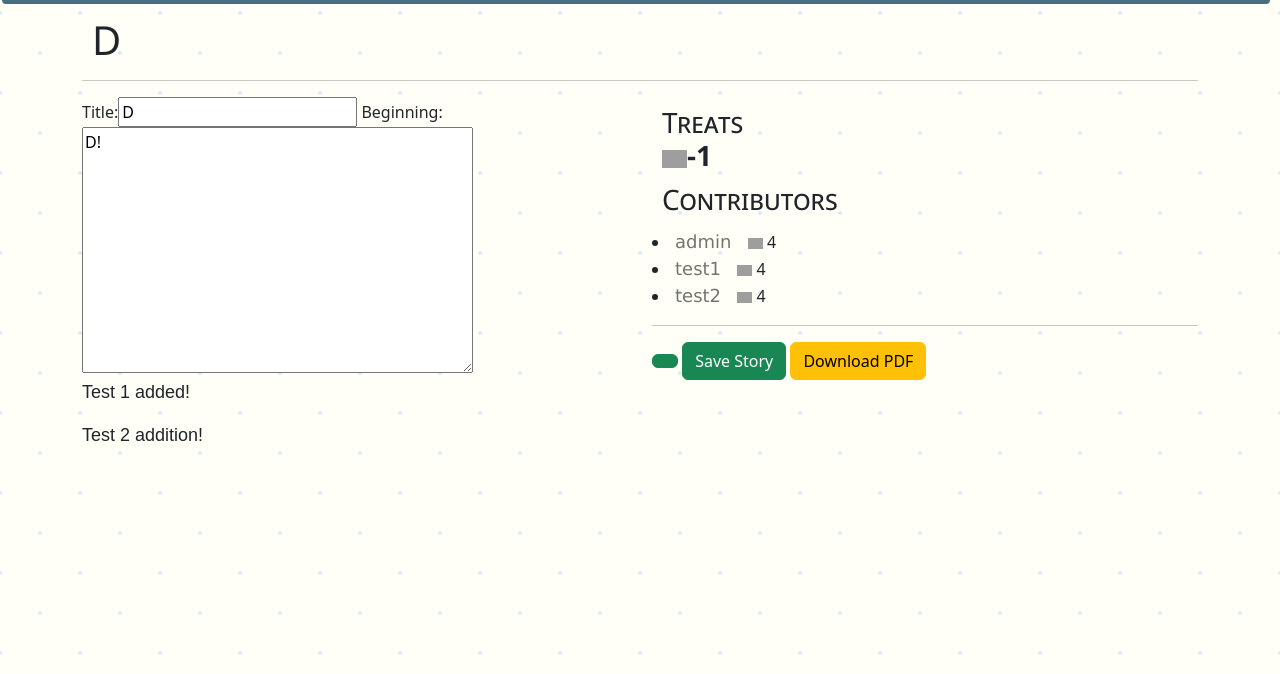
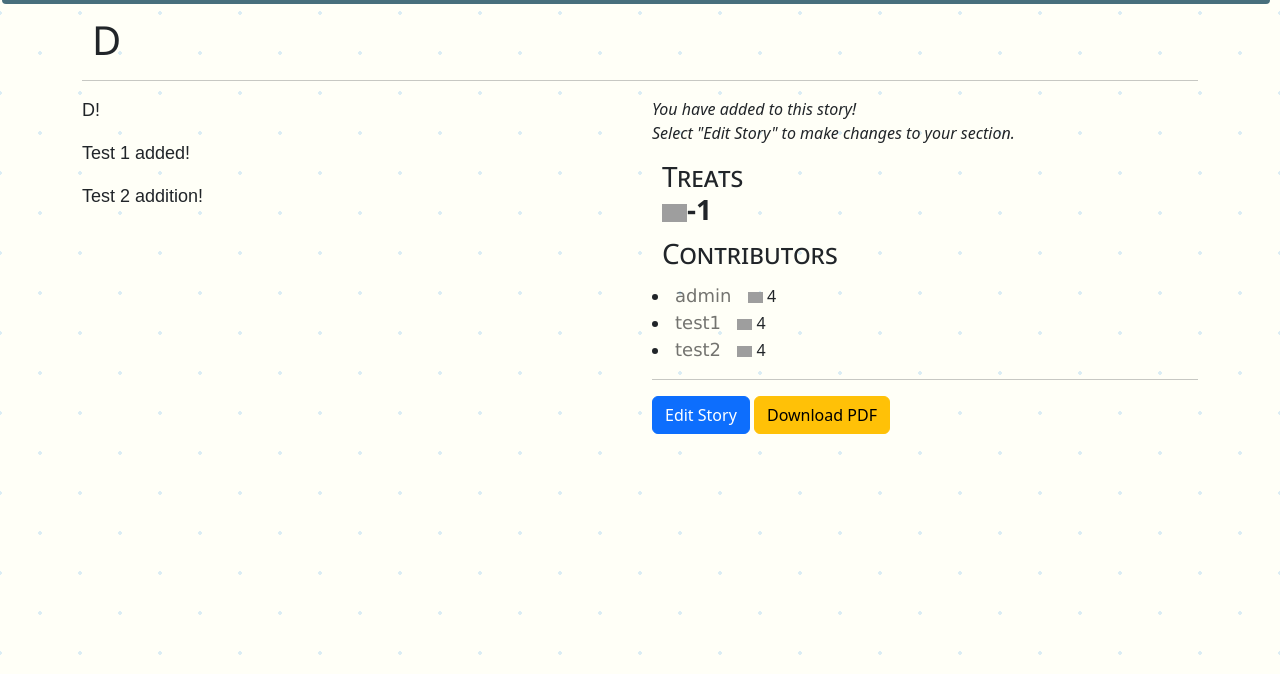
Before and after one commit to jonathanramanujam/ShaggyDogTale, a Django app: page /shaggydogtale/view/10 in a window 1280 px wide. Shown: the part 67-741 px from the top of the page. Run offline with Django 3.2, Linux system fonts and the light colour scheme; a user stored in the database is signed in; data comes from the database, SQL or seed files in the repository; both versions use the stored data as it was after the commit; some web fonts are replaced; grey boxes are pictures that could not be loaded.

Commit message:
More style updates

```diff
--- a/sdt_site/shaggydogtale/forms.py
+++ b/sdt_site/shaggydogtale/forms.py
@@ -2,16 +2,19 @@ from django import forms
 from .models import Story, Vote
 
 class BeginningForm(forms.ModelForm):
+    beginning = forms.CharField(widget=forms.Textarea(attrs={'cols': 60, 'rows': 10,}), label='')
     class Meta:
         model = Story
         fields = ["title", "beginning"]
 
 class MiddleForm(forms.ModelForm):
+    middle = forms.CharField(widget=forms.Textarea(attrs={'cols': 60, 'rows': 10}), label='')
     class Meta:
         model = Story
         fields = ["middle"]
 
 class EndForm(forms.ModelForm):
+    end = forms.CharField(widget=forms.Textarea(attrs={'cols': 60, 'rows': 10}), label='')
     class Meta:
         model = Story
         fields = ["end"]
--- a/sdt_site/shaggydogtale/templates/shaggydogtale/create.html
+++ b/sdt_site/shaggydogtale/templates/shaggydogtale/create.html
@@ -3,13 +3,12 @@
 <div class="container">
     <div class="row">
         <div class="col">
-            <h2>Create Page</h2>
+            <h1 class="page-title">Create a Tale</h1>
             <hr>
-            User_ID: {{user.id}}
             <form method="POST">
                 {% csrf_token %}
                 <table>
-                    {{beginningForm.as_table}}
+                    {{beginningForm.as_p}}
                 </table>
                 <tr>
                     <button class="btn btn-primary" type="submit">Save Story</button>
--- a/sdt_site/shaggydogtale/templates/shaggydogtale/view.html
+++ b/sdt_site/shaggydogtale/templates/shaggydogtale/view.html
@@ -11,10 +11,10 @@
         <div class="col">
             {% comment %} if user contributed, add a form for their contribution {% endcomment %}
             {% if userContribution %}
-                {% if userContribution.section == 'b' %}
-                    <form method="POST" id="storyForm">
+                {% if userContribution.section == 'b' and editMode %}
+                    <form method="POST" id="storyForm" class="story-block">
                         {% csrf_token %}
-                        {{form.as_table}}
+                        {{form.as_p}}
                     </form>
                 {% else %}
                     {% if contributions.count == 3 %}
@@ -24,10 +24,10 @@
                     {% endif %}
                 {% endif %}
 
-                {% if userContribution.section == 'm' %}
-                    <form method="POST" id="storyForm">
+                {% if userContribution.section == 'm' and editMode %}
+                    <form method="POST" id="storyForm" class="story-block">
                         {% csrf_token %}
-                        {{form.as_table}}
+                        {{form.as_p}}
                     </form>
                 {% else %}
                     {% if contributions.count == 3 %}
@@ -37,10 +37,10 @@
                     {% endif %}
                 {% endif %}
 
-                {% if userContribution.section == 'e' %}
-                <form method="POST" id="storyForm">
+                {% if userContribution.section == 'e' and editMode %}
+                <form method="POST" id="storyForm" class="story-block">
                     {% csrf_token %}
-                    {{form.as_table}}
+                    {{form.as_p}}
                 </form>
                 {% else %}
                     {% if contributions.count == 3 %}
@@ -52,23 +52,21 @@
 
             {% comment %} If user did not contribute {% endcomment %}
             {% else %}
-                <h2>{{story.title}}</h2>
-                <hr>
                 {% if contributions.count == 1 %}
                     <p class="story-text">{{storyBeginning}}</p>
                     {% if user.is_authenticated %}
-                        <form method="POST" id="storyForm">
+                        <form method="POST" id="storyForm" class="story-block">
                             {% csrf_token %}
-                            {{form.as_table}}
+                            {{form.as_p}}
                         </form>
                     {% endif %}
 
                 {% elif contributions.count == 2 %}
                     <p class="story-text">{{storyMiddle}}</p>
                     {% if user.is_authenticated %}
-                        <form method="POST" id="storyForm">
+                        <form method="POST" id="storyForm" class="story-block">
                             {% csrf_token %}
-                            {{form.as_table}}
+                            {{form.as_p}}
                         </form>
                     {% endif %}
 
@@ -77,20 +75,13 @@
                     <p class="story-text">{{story.middle}}</p>
                     <p class="story-text">{{story.end}}</p>
                 {% endif %}
-
-                {% if userVote.count == 0 %}
-                    <form method="POST">
-                        {% csrf_token %}
-                        <button class="btn btn-primary" name="Upvote" type="submit">Upvote</button>
-                    </form>
-                    <form method="POST">
-                        {% csrf_token %}
-                        <button class="btn btn-primary" name="Downvote" type="submit">Downvote</button>
-                    </form>
-                {% endif %}
             {% endif %}
         </div>
         <div class="col">
+            {% if userContribution %}
+                <p><i>You have added to this story!
+                <br>Select "Edit Story" to make changes to your section.</i></p>
+            {% endif %}
             <h3 class="page-title">
                 Treats
                 <div>
@@ -116,8 +107,26 @@
                 <li>None</li>
             {% endif %}
             <hr>
-            <button class="btn btn-success" type="submit"></button>
-            <button class="btn btn-success" form="storyForm" type="submit">Save Story</button>
+            {% if userContribution %}
+                {% if editMode %}
+                    <button class="btn btn-success" form="storyForm" type="submit">Save Story</button>
+                {% else %}
+                    <a href="{% url 'shaggydogtale:view' story.id True %}" class="btn btn-primary">Edit Story</a>
+                {% endif %}
+            {% else %}
+                {% if contributions.count == 3 and userVote.count == 0 %}
+                    <form method="POST">
+                        {% csrf_token %}
+                        <button class="btn btn-primary" name="Upvote" type="submit">Upvote</button>
+                    </form>
+                    <form method="POST">
+                        {% csrf_token %}
+                        <button class="btn btn-primary" name="Downvote" type="submit">Downvote</button>
+                    </form>
+                {% elif contributions.count < 3 and user.is_authenticated %}
+                    <button class="btn btn-success" form="storyForm" type="submit">Save Story</button>
+                {% endif %}
+            {% endif %}
             <a href="{% url 'shaggydogtale:print' story.id %}" class="btn btn-warning">Download PDF</a>
         </div>
     </div>
--- a/sdt_site/shaggydogtale/urls.py
+++ b/sdt_site/shaggydogtale/urls.py
@@ -9,6 +9,7 @@ urlpatterns = [
     path('contributed', views.Contributed, name="contributed"),
     path('contributed/<user_id>', views.Contributed, name="contributed"),
     path('view/<story_id>', views.View, name="view"),
+    path('view/<story_id>/<editMode>', views.View, name="view"),
     path('print/<story_id>', views.Print, name="print")
 ]
 
--- a/sdt_site/shaggydogtale/views.py
+++ b/sdt_site/shaggydogtale/views.py
@@ -40,7 +40,7 @@ def Contributed(request, user_id=None):
     return render(request, 'shaggydogtale/contributed.html', context)
 
 
-def View(request, story_id):
+def View(request, story_id, editMode=False):
     story = Story.objects.get(id=story_id)
     storyBeginning = "..." + story.beginning[round(len(story.beginning)/2) : len(story.beginning)]
     storyMiddle = "..." + story.middle[round(len(story.middle)/2) : len(story.middle)]
@@ -90,18 +90,21 @@ def View(request, story_id):
             if form.is_valid():
                 form.save()
                 messages.success(request, f'Beginning updated for {story.title}!')
+                return redirect('shaggydogtale:view', story_id=story.id)
         # elseif contribution is middle, add middleform
         elif userContribution.section == 'm':
             form = MiddleForm(request.POST or None, instance=story)
             if form.is_valid():
                 form.save()
                 messages.success(request, f'Middle updated for {story.title}!')
+                return redirect('shaggydogtale:view', story_id=story.id)
         # elseif contribution is end, add endform
         elif userContribution.section == 'e':
             form = EndForm(request.POST or None, instance=story)
             if form.is_valid():
                 form.save()
                 messages.success(request, f'End updated for {story.title}!')
+                return redirect('shaggydogtale:view', story_id=story.id)
 
     # Else, the current user has not contributed to the story
     else:
@@ -155,7 +158,8 @@ def View(request, story_id):
         'message': message,
         'form': form,
         'userVote': userVote,
-        'storyRating': storyRating
+        'storyRating': storyRating,
+        'editMode': editMode
     }
 
     return render(request, 'shaggydogtale/view.html', context)
```
Also changed, not shown: sdt_site/shaggydogtale/templates/shaggydogtale/contributed.html (+23 -5 lines), sdt_site/users/templates/users/login.html (+10 -3 lines), sdt_site/users/templates/users/register.html (+7 -1 lines), sdt_site/db.sqlite3.
